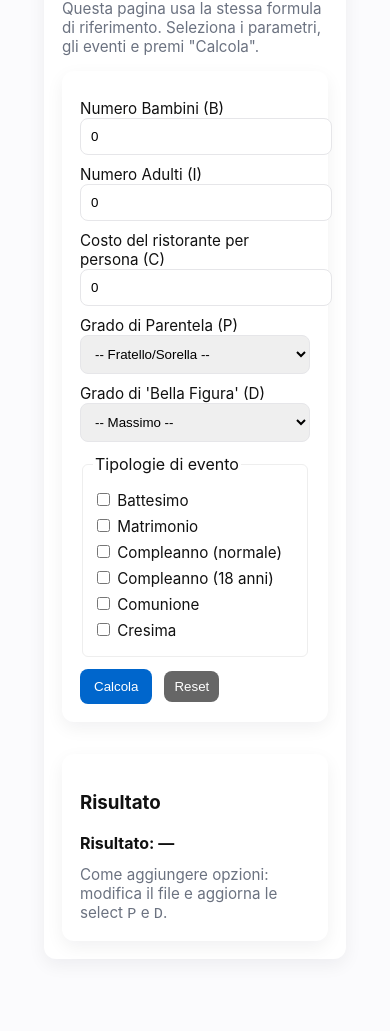
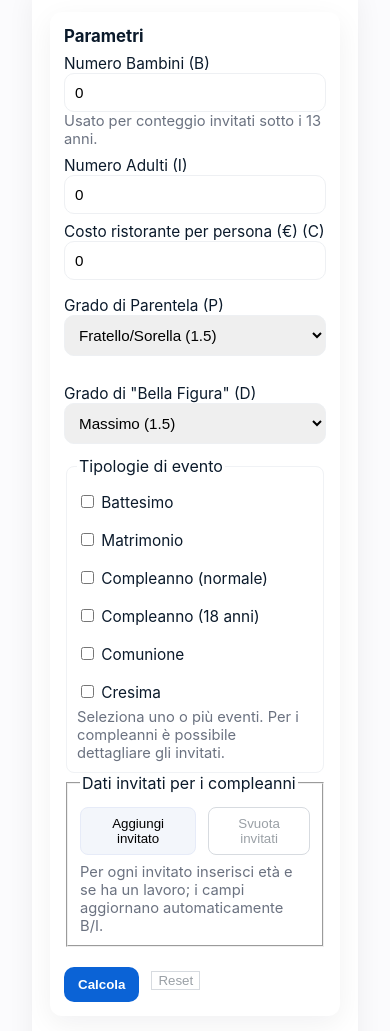
Before and after one commit to AirPlr/airplr.github.io, a plain HTML site: page calcoloregalo/index.html in a window 390 px wide. Shown: the part 170-1201 px from the top of the page. Before the commit the page ends 1173 px from the top, so only its background shows below. Drawn offline with Linux system fonts and the light colour scheme.

Commit message:
Revamp UI for Calcolatore Regali
Updated styles and structure for improved mobile-friendliness and user interface. Enhanced form inputs and event handling.

```diff
--- a/calcoloregalo/index.html
+++ b/calcoloregalo/index.html
@@ -5,98 +5,130 @@
   <meta name="viewport" content="width=device-width,initial-scale=1" />
   <title>Calcolatore Regali</title>
   <style>
-    :root{--bg:#fbfbfd;--card:#fff;--muted:#6b7280;--accent:#0066cc;--accent-2:#0b74de}
-    body{font-family:Inter,Segoe UI,system-ui,Roboto,Arial,sans-serif;background:var(--bg);color:#111;margin:24px;padding:0}
-    .container{max-width:980px;margin:0 auto;padding:20px}
-    h1{margin:0 0 8px 0;font-weight:600}
-    .note,.hint{color:var(--muted);font-size:0.95rem}
-    .card{background:var(--card);border-radius:12px;padding:18px;box-shadow:0 6px 18px rgba(20,20,40,0.06);margin-top:14px}
-    .grid{display:grid;grid-template-columns:1fr 360px;gap:18px}
-    label{display:block;margin-top:10px;font-size:0.95rem}
-    .field{display:flex;gap:8px;align-items:center}
-    input[type=number], select{padding:10px;border:1px solid #e6e6e9;border-radius:8px;width:100%}
+    :root{--bg:#fbfbfd;--card:#fff;--muted:#6b7280;--accent:#0b63d6;--accent-2:#0b74de;--muted-2:#9aa0a6}
+    body{font-family:Inter,Segoe UI,system-ui,Roboto,Arial,sans-serif;background:var(--bg);color:#0b1a2b;margin:16px;padding:0}
+    .container{max-width:980px;margin:0 auto;padding:16px}
+    h1{margin:0 0 4px 0;font-weight:700;font-size:1.4rem}
+    h2{margin:0 0 8px 0}
+    .note,.hint{color:var(--muted);font-size:0.92rem}
+    .card{background:var(--card);border-radius:12px;padding:18px;box-shadow:0 8px 28px rgba(15,20,30,0.06);margin-top:8px}
+    .clean-card{padding:14px}
+    .grid{display:grid;grid-template-columns:1fr 360px;gap:18px;align-items:start}
+    label{display:block;margin-top:8px;font-size:0.96rem}
+    .field-col{margin-top:8px}
+    input[type=number], select, input[type=text]{padding:10px;border:1px solid #eef0f3;border-radius:10px;width:100%;box-sizing:border-box;font-size:0.95rem}
+    input:focus, select:focus{outline:2px solid rgba(11,99,214,0.12);border-color:var(--accent)}
     .row{display:flex;gap:12px;align-items:center}
-    button{margin-top:12px;padding:10px 14px;border:none;background:var(--accent);color:#fff;border-radius:8px;cursor:pointer}
-    button[type=button]{background:#666;padding:8px 10px}
-    .result{margin-top:12px;font-weight:700;font-size:1rem;white-space:pre-wrap}
+    .row-two{display:flex;gap:12px}
+    .row-two > .field-col{flex:1}
+    .ev-list{margin-top:12px;padding:10px;border-radius:8px;border:1px solid #f0f2f5}
+    .ev-grid{display:grid;grid-template-columns:1fr 1fr;gap:6px}
+    .primary{margin-top:8px;padding:10px 14px;border:none;background:var(--accent);color:#fff;border-radius:10px;cursor:pointer;font-weight:600}
+    .small{padding:8px 10px;border-radius:8px;background:#f3f6fb;border:1px solid #e6ebf8;cursor:pointer}
+    .ghost{background:transparent;border:1px solid #d7dbe0;color:var(--muted-2)}
+    .result{margin-top:12px;font-weight:600;font-size:0.95rem}
+    .result pre{white-space:pre-wrap;margin:0;font-family:inherit}
     .ev-list label{display:block;margin:6px 0}
     #guest-list .guest-row{display:flex;gap:8px;align-items:center;margin-top:6px}
     .small-btn{padding:6px 8px;border-radius:6px;background:#eee;border:none;cursor:pointer}
-    @media(max-width:880px){ .grid{grid-template-columns:1fr} }
+    @media(max-width:1024px){ .grid{grid-template-columns:1fr 1fr} }
+    @media(max-width:880px){ .grid{grid-template-columns:1fr} .row-two{flex-direction:column} .ev-grid{grid-template-columns:1fr} }
   </style>
 </head>
 <body>
   <div class="container">
-    <div class="card grid">
+    <header style="display:flex;align-items:center;justify-content:space-between;gap:12px;margin-bottom:14px">
       <div>
         <h1>Calcolatore Regali</h1>
-        <p class="hint">Questa pagina usa la stessa formula di riferimento. Seleziona i parametri, gli eventi e premi "Calcola".</p>
+        <p class="hint">Scegli i parametri, seleziona gli eventi e premi "Calcola" per ottenere una stima consigliata.</p>
+      </div>
+      <div style="text-align:right">
+        <small class="note">Interfaccia rinnovata — Mobile-friendly</small>
+      </div>
+    </header>
 
-        <div class="card" style="margin-top:10px">
-          <label>Numero Bambini (B)
-            <input id="B" type="number" min="0" value="0">
-          </label>
+    <div class="card grid">
+      <main>
+        <form id="gift-form" class="card clean-card" onsubmit="return false" aria-labelledby="form-title">
+          <h2 id="form-title" style="margin-top:0; font-size:1.05rem">Parametri</h2>
 
-          <label>Numero Adulti (I)
-            <input id="I" type="number" min="0" value="0">
-          </label>
+          <div class="field-col">
+            <label for="B">Numero Bambini (B)</label>
+            <input id="B" name="B" type="number" min="0" value="0" inputmode="numeric" aria-describedby="B-help">
+            <div id="B-help" class="hint">Usato per conteggio invitati sotto i 13 anni.</div>
+          </div>
 
-          <label>Costo del ristorante per persona (C)
-            <input id="C" type="number" min="0" step="0.01" value="0">
-          </label>
+          <div class="field-col">
+            <label for="I">Numero Adulti (I)</label>
+            <input id="I" name="I" type="number" min="0" value="0" inputmode="numeric">
+          </div>
 
-          <label>Grado di Parentela (P)
-            <select id="P">
-              <option value="1.5">-- Fratello/Sorella --</option>
-              <option value="2.0">-- Genitore --</option>
-              <option value="1.8">-- Nonno/Nonna --</option>
-              <option value="1.5">-- Zio/Zia --</option>
-              <option value="1.2">-- Cugino/Cugina --</option>
-              <option value="1.0">-- Amico --</option>
+          <div class="field-col">
+            <label for="C">Costo ristorante per persona (€) (C)</label>
+            <input id="C" name="C" type="number" min="0" step="0.01" value="0" inputmode="decimal" placeholder="es. 45.00">
+          </div>
+
+          <div class="row-two">
+            <div class="field-col">
+              <label for="P">Grado di Parentela (P)</label>
+              <select id="P" name="P">
+                <option value="1.5">Fratello/Sorella (1.5)</option>
+                <option value="2.0">Genitore (2.0)</option>
+                <option value="1.8">Nonno/Nonna (1.8)</option>
+                <option value="1.5">Zio/Zia (1.5)</option>
+                <option value="1.2">Cugino/Cugina (1.2)</option>
+                <option value="1.0">Amico (1.0)</option>
               </select>
-          </label>
+            </div>
 
-          <label>Grado di 'Bella Figura' (D)
-            <select id="D">
-              <option value="1.5">-- Massimo --</option>
-              <option value="1.3">-- Medio --</option>
-              <option value="1.2">-- Sufficiente --</option>
-              <option value="1.0">-- Normale --</option>
+            <div class="field-col">
+              <label for="D">Grado di "Bella Figura" (D)</label>
+              <select id="D" name="D">
+                <option value="1.5">Massimo (1.5)</option>
+                <option value="1.3">Medio (1.3)</option>
+                <option value="1.2">Sufficiente (1.2)</option>
+                <option value="1.0">Normale (1.0)</option>
               </select>
-          </label>
+            </div>
+          </div>
 
-          <fieldset class="ev-list" style="margin-top:12px;padding:10px;border-radius:6px;border:1px solid #eee">
+          <fieldset class="ev-list" aria-describedby="ev-help">
             <legend>Tipologie di evento</legend>
+            <div class="ev-grid">
               <label><input type="checkbox" value="battesimo" class="ev"> Battesimo</label>
               <label><input type="checkbox" value="matrimonio" class="ev"> Matrimonio</label>
               <label><input type="checkbox" value="compleanno" class="ev"> Compleanno (normale)</label>
               <label><input type="checkbox" value="compleanno18" class="ev"> Compleanno (18 anni)</label>
               <label><input type="checkbox" value="comunione" class="ev"> Comunione</label>
               <label><input type="checkbox" value="cresima" class="ev"> Cresima</label>
+            </div>
+            <div id="ev-help" class="hint">Seleziona uno o più eventi. Per i compleanni è possibile dettagliare gli invitati.</div>
           </fieldset>
 
-          <fieldset id="birthday-data" style="margin-top:12px;padding:10px;border-radius:6px;border:1px dashed #ddd; display:none">
+          <fieldset id="birthday-data" aria-hidden="true">
             <legend>Dati invitati per i compleanni</legend>
-            <div id="guest-list"></div>
-            <div style="margin-top:8px">
-              <button id="add-guest" type="button">Aggiungi invitato</button>
-              <button id="clear-guests" type="button">Svuota invitati</button>
+            <div id="guest-list" aria-live="polite"></div>
+            <div class="row" style="margin-top:8px">
+              <button id="add-guest" type="button" class="small">Aggiungi invitato</button>
+              <button id="clear-guests" type="button" class="small ghost">Svuota invitati</button>
             </div>
-            <div class="hint" style="margin-top:8px">Per ogni invitato inserisci età e se ha un lavoro.</div>
+            <div class="hint" style="margin-top:8px">Per ogni invitato inserisci età e se ha un lavoro; i campi aggiornano automaticamente B/I.</div>
           </fieldset>
 
-          <div class="row">
-            <button id="calc">Calcola</button>
-            <button id="reset" type="button">Reset</button>
+          <div class="row" style="margin-top:12px">
+            <button id="calc" class="primary">Calcola</button>
+            <button id="reset" type="button" class="ghost">Reset</button>
           </div>
-        </div>
-      </div>
+        </form>
+      </main>
 
       <aside>
-        <div class="card">
-          <h3>Risultato</h3>
-          <div class="result" id="result">Risultato: —</div>
-          <div class="note" style="margin-top:12px">Come aggiungere opzioni: modifica il file e aggiorna le select <code>P</code> e <code>D</code>.</div>
+        <div class="card result-card" role="region" aria-labelledby="result-title">
+          <h3 id="result-title">Risultato</h3>
+          <div class="result" id="result" aria-live="polite">
+            <pre id="result-text">Risultato: —</pre>
+          </div>
+          <div class="note" style="margin-top:12px">Modifica le opzioni in questo file per personalizzare select <code>P</code> e <code>D</code>.</div>
         </div>
       </aside>
     </div>
@@ -112,6 +144,14 @@
       const rem = amount % multiple;
       if (rem === 0) return amount;
       return amount + (multiple - rem);
+    }
+
+    // Helper: arrotonda per difetto al multiplo specificato
+    function floorToMultiple(amount, multiple){
+      if (!isFinite(amount) || multiple <= 0) return amount;
+      const rem = amount % multiple;
+      if (rem === 0) return amount;
+      return amount - rem;
     }
 
     // Calcoli per ciascun tipo di evento (senza moltiplicatore M)
@@ -168,7 +208,9 @@
     }
 
     function showResult(text){
-      $('result').textContent = 'Risultato: ' + text;
+      const pre = document.getElementById('result-text');
+      if (pre) pre.innerText = 'Risultato: ' + text;
+      else $('result').textContent = 'Risultato: ' + text;
     }
 
     // UI: gestione lista invitati
@@ -207,7 +249,8 @@
 
     function updateBirthdaySection(){
       const show = Array.from(document.querySelectorAll('.ev')).some(cb => cb.checked && (cb.value === 'compleanno' || cb.value === 'compleanno18'));
-      $('birthday-data').style.display = show ? 'block' : 'none';
+      const el = $('birthday-data');
+      if (el){ el.style.display = show ? 'block' : 'none'; el.setAttribute('aria-hidden', show ? 'false' : 'true'); }
     }
 
     // Forza D minimo 1.2 per certe parentela sensibili
@@ -303,7 +346,8 @@
       // arrotondamento finale: se parentela è 'Amico' (P == 1.0) -> multipli di 5, altrimenti multipli di 10
       const pVal = Number($('P').value) || 1;
       const finalMultiple = (pVal === 1.0) ? 5 : 10;
-      const totalRounded = roundToMultiple(rawTotal, finalMultiple);
+  // Se il totale stimato è < 100, arrotonda per difetto; altrimenti arrotonda per eccesso (comportamento storico)
+  const totalRounded = (rawTotal < 100) ? floorToMultiple(rawTotal, finalMultiple) : roundToMultiple(rawTotal, finalMultiple);
 
       // mostra breakdown (mostra valore pieno e, se dimezzato, indica)
       let out = '';
```
Lines whose indentation alone changed are shown as unchanged.
